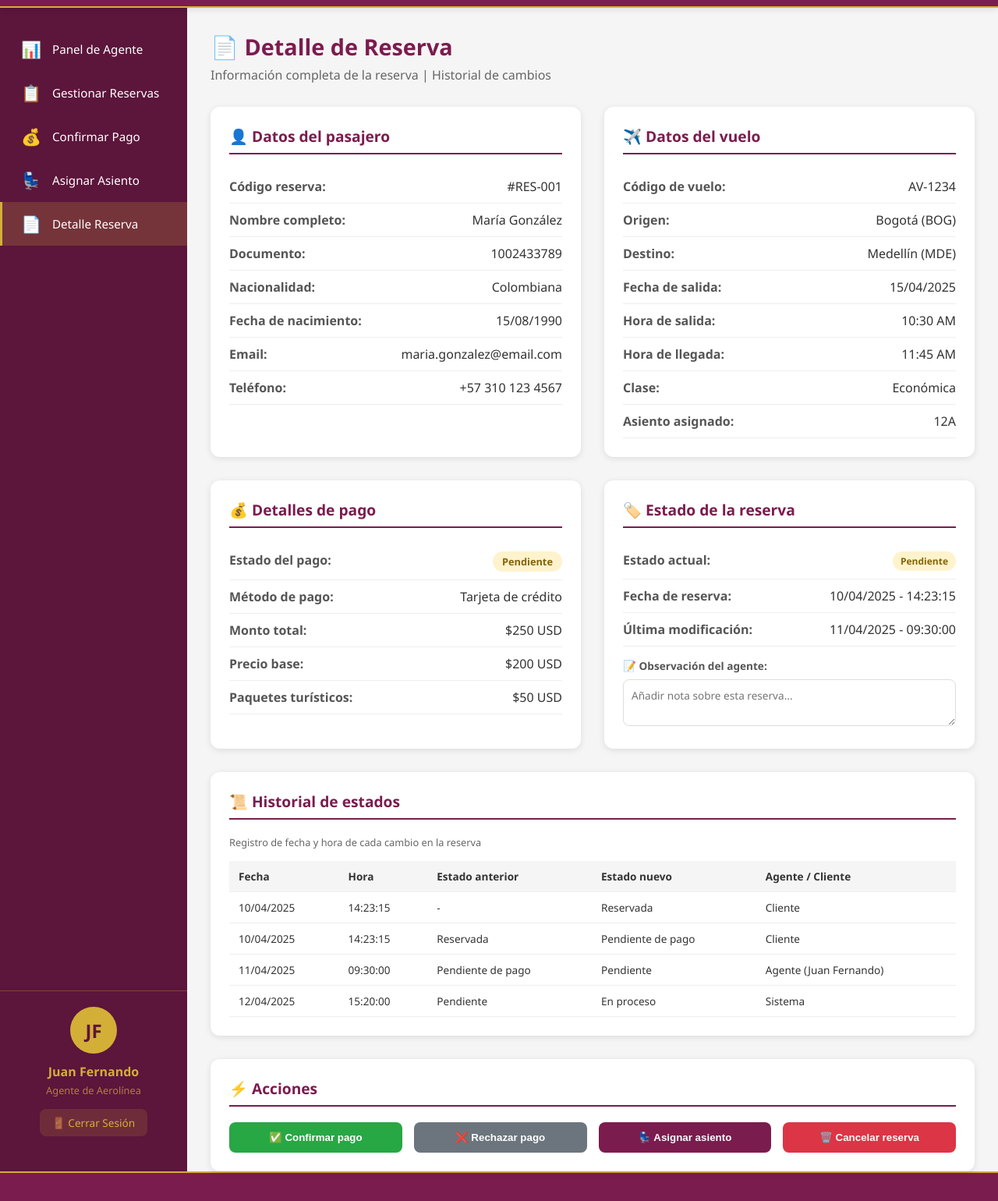
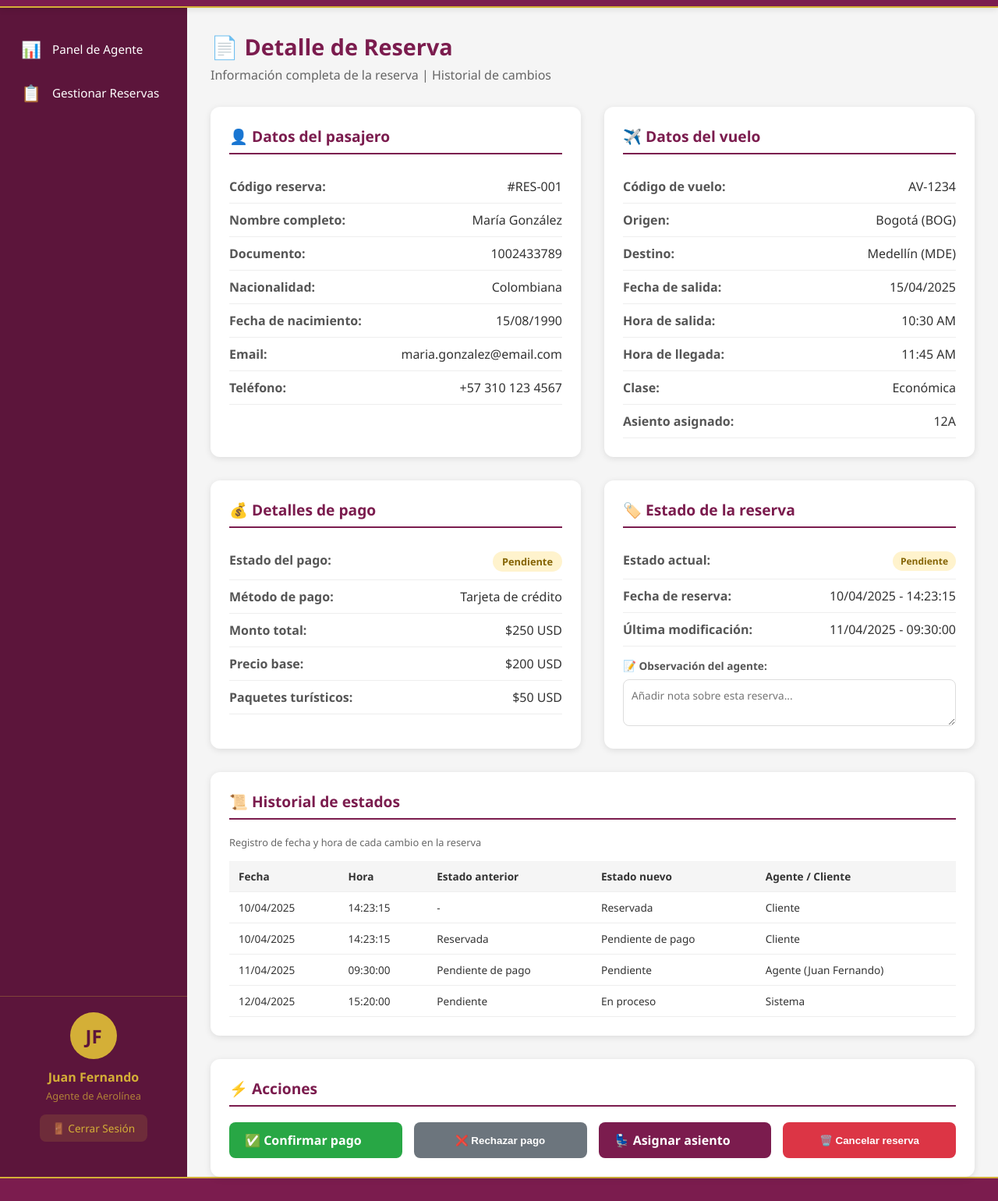
Before and after one commit to mila-1910/Aerolinea, a plain HTML site: page frontend/paginas/agente/detalle-reserva.html in a window 1280 px wide. Shown: the part 60-1600 px from the top of the page at 78% size. Drawn offline with Linux system fonts and the light colour scheme.

Commit message:
modulo agente
recorte sidebar y pequeña prueba de simulación con javascript

```diff
--- a/frontend/css/agente.css
+++ b/frontend/css/agente.css
@@ -1346,6 +1346,14 @@
     font-family: inherit;
 }
 
+/* Quitar subrayado de los botones que son enlaces */
+.btn-confirmar-pago-detalle,
+.btn-asignar-asiento-detalle,
+.btn-confirmar-pago-detalle:hover,
+.btn-asignar-asiento-detalle:hover {
+    text-decoration: none;
+}
+
 /* Historial de estados */
 .historial-container {
     margin-bottom: 30px;
--- a/frontend/paginas/agente/detalle-reserva.html
+++ b/frontend/paginas/agente/detalle-reserva.html
@@ -7,11 +7,11 @@
     <title>Detalle Reserva | ELARIS</title>
     <link rel="icon" type="image/png" href="../../imagenes/logo-dorado.png">
 
-     <!-- CSS GLOBAL -->
+    <!-- CSS GLOBAL -->
     <link rel="stylesheet" href="../../css/cliente.css">
     <!-- CSS ESPECÍFICO DEL AGENTE -->
     <link rel="stylesheet" href="../../css/agente.css">
-     <!-- Font Awesome 6 — íconos profesionales -->
+    <!-- Font Awesome 6 — íconos profesionales -->
     <link rel="stylesheet" href="https://cdnjs.cloudflare.com/ajax/libs/font-awesome/6.5.1/css/all.min.css">
 
 </head>
@@ -67,18 +67,6 @@
                 <a href="reservas.html" class="menu-item">
                     <span class="menu-icono">📋</span>
                     <span class="menu-texto">Gestionar Reservas</span>
-                </a>
-                <a href="confirmar-pago.html" class="menu-item">
-                    <span class="menu-icono">💰</span>
-                    <span class="menu-texto">Confirmar Pago</span>
-                </a>
-                <a href="asignar-asiento.html" class="menu-item">
-                    <span class="menu-icono">💺</span>
-                    <span class="menu-texto">Asignar Asiento</span>
-                </a>
-                <a href="detalle-reserva.html" class="menu-item active">
-                    <span class="menu-icono">📄</span>
-                    <span class="menu-texto">Detalle Reserva</span>
                 </a>
             </div>
 
@@ -299,15 +287,40 @@
             <div class="tarjeta-info botones-accion-container">
                 <h3>⚡ Acciones</h3>
                 <div class="grupo-botones">
-                    <button class="btn-confirmar-pago-detalle">✅ Confirmar pago</button>
-                    <button class="btn-rechazar-pago-detalle">❌ Rechazar pago</button>
-                    <button class="btn-asignar-asiento-detalle">💺 Asignar asiento</button>
-                    <button class="btn-cancelar-reserva-detalle">🗑️ Cancelar reserva</button>
+                    <a id="btnConfirmarPago" href="#" class="btn-confirmar-pago-detalle">✅ Confirmar pago</a>
+                    <button id="btnRechazarPago" class="btn-rechazar-pago-detalle">❌ Rechazar pago</button>
+                    <a id="btnAsignarAsiento" href="#" class="btn-asignar-asiento-detalle">💺 Asignar asiento</a>
+                    <button id="btnCancelarReserva" class="btn-cancelar-reserva-detalle">🗑️ Cancelar reserva</button>
                 </div>
             </div>
 
         </main>
     </div>
+
+    <script>
+    // Leer ID de la URL (ej: detalle-reserva.html?id=1)
+    const urlParams = new URLSearchParams(window.location.search);
+    let reservaId = urlParams.get('id');
+    if (!reservaId) reservaId = '1'; // valor por defecto
+
+    // Actualizar los enlaces
+    document.getElementById('btnConfirmarPago').href = `confirmar-pago.html?id=${reservaId}`;
+    document.getElementById('btnAsignarAsiento').href = `asignar-asiento.html?id=${reservaId}`;
+
+    // Acción para Rechazar pago (simulada)
+    document.getElementById('btnRechazarPago').addEventListener('click', () => {
+        if (confirm('¿Rechazar el pago de esta reserva?')) {
+            alert('Pago rechazado (simulación)');
+        }
+    });
+
+    // Acción para Cancelar reserva (simulada)
+    document.getElementById('btnCancelarReserva').addEventListener('click', () => {
+        if (confirm('¿Cancelar esta reserva? Esta acción no se puede deshacer.')) {
+            alert(`Reserva ${reservaId} cancelada (simulación)`);
+        }
+    });
+</script>
 
     <!-- Footer ELARIS copiado de cliente -->
     <footer class="footer">
```
Also changed, not shown: frontend/paginas/agente/asignar-asiento.html (+0 -12 lines), frontend/paginas/agente/confirmar-pago.html (+0 -12 lines), frontend/paginas/agente/dashboardeagente.html (+0 -12 lines), frontend/paginas/agente/reservas.html (+0 -12 lines).
